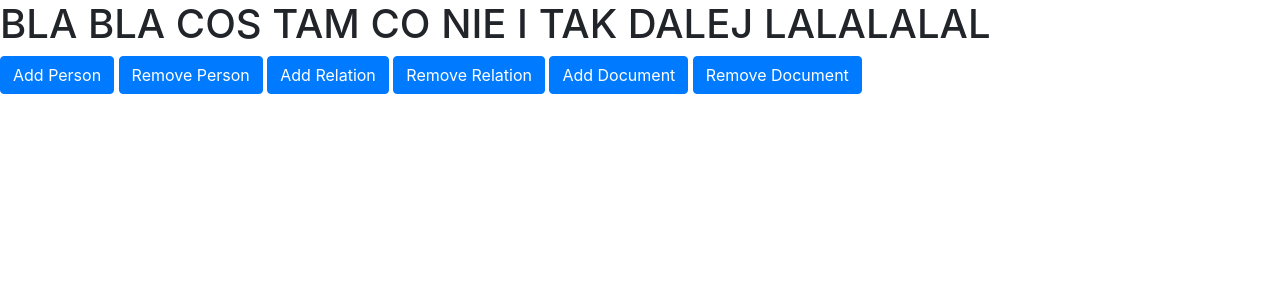
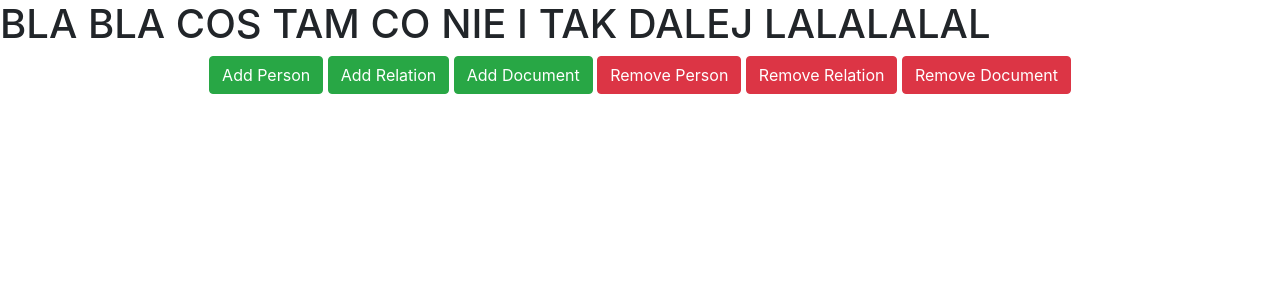
Before and after one commit to Agwen12/Sondao-Python-Project, a Django app: page / in a window 1280 px wide. Shown: the top 300 px of the page. Run offline with Django 4.2, Linux system fonts and the light colour scheme; data that the repository does not hold is empty; some libraries are stand-ins or nearby versions.

Commit message:
colored buttons

```diff
--- a/sondao/GUI/sondao_web/gentree/templates/_modals.html
+++ b/sondao/GUI/sondao_web/gentree/templates/_modals.html
@@ -1,29 +1,33 @@
 {% load crispy_forms_tags %}
 
 <!-- Button trigger modal -->
-<button type="button" class="btn btn-primary" data-toggle="modal" data-target="#addPersonModal">
+
+<div class="text-center">
+<button type="button" class="btn btn-success" data-toggle="modal" data-target="#addPersonModal">
   Add Person
 </button>
 
-<button type="button" class="btn btn-primary" data-toggle="modal" data-target="#removePersonModal">
+<button type="button" class="btn btn-success" data-toggle="modal" data-target="#AddRelationModal">
+  Add Relation
+</button>
+
+<button type="button" class="btn btn-success" data-toggle="modal" data-target="#AddDocumentModal">
+  Add Document
+</button>
+
+<button type="button" class="btn btn-danger" data-toggle="modal" data-target="#removePersonModal">
   Remove Person
 </button>
 
-<button type="button" class="btn btn-primary" data-toggle="modal" data-target="#AddRelationModal">
-  Add Relation
-</button>
-
-<button type="button" class="btn btn-primary" data-toggle="modal" data-target="#removeRelationModal">
+<button type="button" class="btn btn-danger " data-toggle="modal" data-target="#removeRelationModal">
   Remove Relation
 </button>
 
-<button type="button" class="btn btn-primary" data-toggle="modal" data-target="#AddDocumentModal">
-  Add Document
-</button>
-
-<button type="button" class="btn btn-primary" data-toggle="modal" data-target="#removeDocumentModal">
+<button type="button" class="btn btn-danger" data-toggle="modal" data-target="#removeDocumentModal">
   Remove Document
 </button>
+</div>
+
 
 <div class="modal fade" id="addPersonModal" tabindex="-1" role="dialog" aria-labelledby="exampleModalLabel" aria-hidden="true">
   <div class="modal-dialog" role="document">
```
